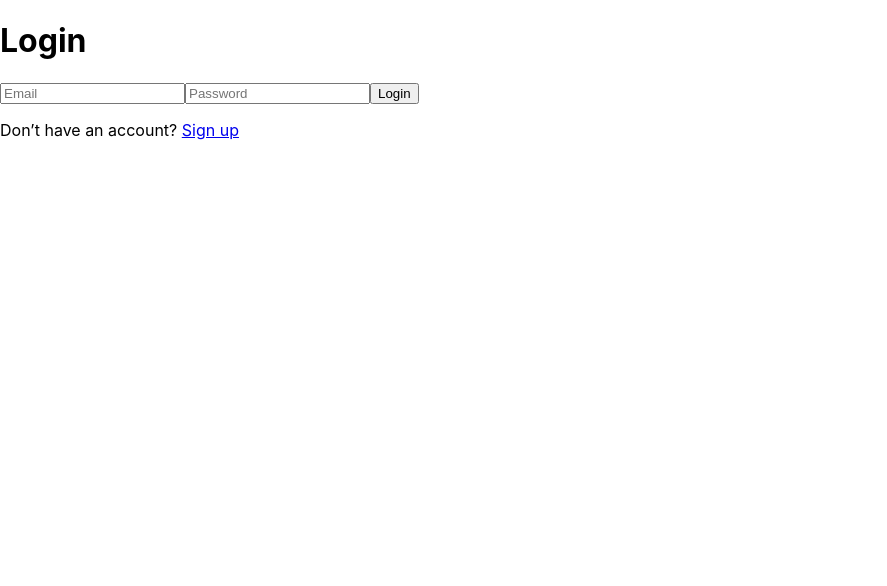
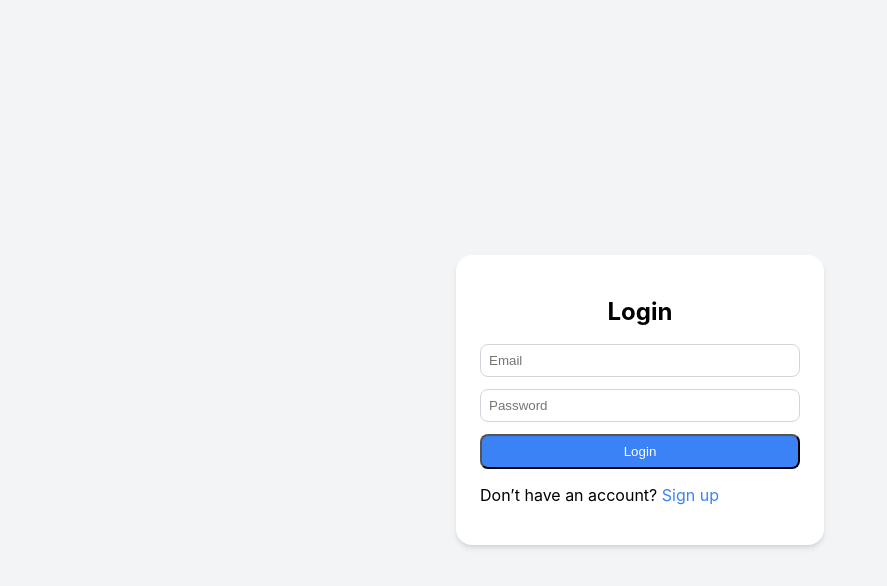
Before and after one commit to abl241/planner, a React (Create React App) app in the folder client/: page /login in a window 1280 px wide. Shown: the top 586 px of the page, without its empty margins (0-887 px from the left). Built offline with nearby package versions, Linux system fonts and the light colour scheme.

Commit message:
css for AuthForm

```diff
--- a/client/src/components/AuthForm.js
+++ b/client/src/components/AuthForm.js
@@ -1,5 +1,7 @@
 import { useState } from "react";
 import axios from "axios";
+
+import s from "./AuthForm.module.css";
 
 export default function AuthForm({ type }) {
   const [email, setEmail] = useState("");
@@ -21,12 +23,12 @@
   };
 
   return (
-    <div className="flex flex-col items-center justify-center min-h-screen bg-gray-100">
+    <div className={s.container}>
       <form
         onSubmit={handleSubmit}
-        className="bg-white p-6 rounded-2xl shadow-md w-80"
+        className={s.formCard}
       >
-        <h1 className="text-2xl font-bold mb-4 text-center">
+        <h1 className={s.title}>
           {isLogin ? "Login" : "Register"}
         </h1>
 
@@ -36,7 +38,7 @@
           value={email}
           onChange={(e) => setEmail(e.target.value)}
           required
-          className="w-full p-2 mb-3 border border-gray-300 rounded-lg"
+          className={s.formInput}
         />
 
         <input
@@ -45,32 +47,32 @@
           value={password}
           onChange={(e) => setPassword(e.target.value)}
           required
-          className="w-full p-2 mb-4 border border-gray-300 rounded-lg"
+          className={s.formInput}
         />
 
         <button
           type="submit"
-          className="w-full bg-blue-500 text-white py-2 rounded-lg hover:bg-blue-600"
+          className={s.btnSubmit}
         >
           {isLogin ? "Login" : "Sign Up"}
         </button>
 
         {message && (
-          <p className="mt-3 text-center text-sm text-gray-600">{message}</p>
+          <p className={s.message}>{message}</p>
         )}
 
         <p className="mt-4 text-sm text-center">
           {isLogin ? (
             <>
               Don’t have an account?{" "}
-              <a href="/register" className="text-blue-500 hover:underline">
+              <a href="/register" className={s.link}>
                 Sign up
               </a>
             </>
           ) : (
             <>
               Already have an account?{" "}
-              <a href="/login" className="text-blue-500 hover:underline">
+              <a href="/login" className={s.link}>
                 Login
               </a>
             </>
--- /dev/null
+++ b/client/src/components/AuthForm.module.css
@@ -0,0 +1,64 @@
+.container {
+  display: flex;
+  flex-direction: column;
+  align-items: center;
+  justify-content: center;
+  min-height: 100vh;
+  background-color: #f3f4f6;
+}
+
+.formCard {
+  background-color: #ffffff;
+  padding: 1.5rem;
+  border-radius: 1rem;
+  box-shadow: 0 4px 6px -1px rgba(0, 0, 0, 0.1),
+              0 2px 4px -2px rgba(0, 0, 0, 0.1);
+  width: 20rem;
+}
+
+.title {
+    font-size: 1.5rem;
+    line-height: 2rem;
+    font-weight: bold;
+    margin-bottom: 1rem;
+    text-align: center;
+}
+
+.formInput {
+  width: 100%;
+  padding: 0.5rem;
+  margin-bottom: 0.75rem;
+  border: 1px solid #d1d5db;
+  border-radius: 0.5rem;
+  box-sizing: border-box;
+}
+
+.btnSubmit {
+  width: 100%;
+  background-color: #3b82f6;
+  color: #ffffff;
+  padding: 0.5rem;
+  border-radius: 0.5rem;
+  cursor: pointer;
+  transition: background-color 0.3s;
+}
+
+.btnSubmit:hover {
+  background-color: #2563eb;
+}
+
+.container .link {
+    color: #3b82f6;
+    text-decoration: none;
+}
+
+.container .link:hover {
+    text-decoration: underline;
+}
+
+.message {
+    margin-top: 0.75rem;
+    text-align: center;
+    font-size: 0.875rem;
+    color: #4b5563;
+}
```
